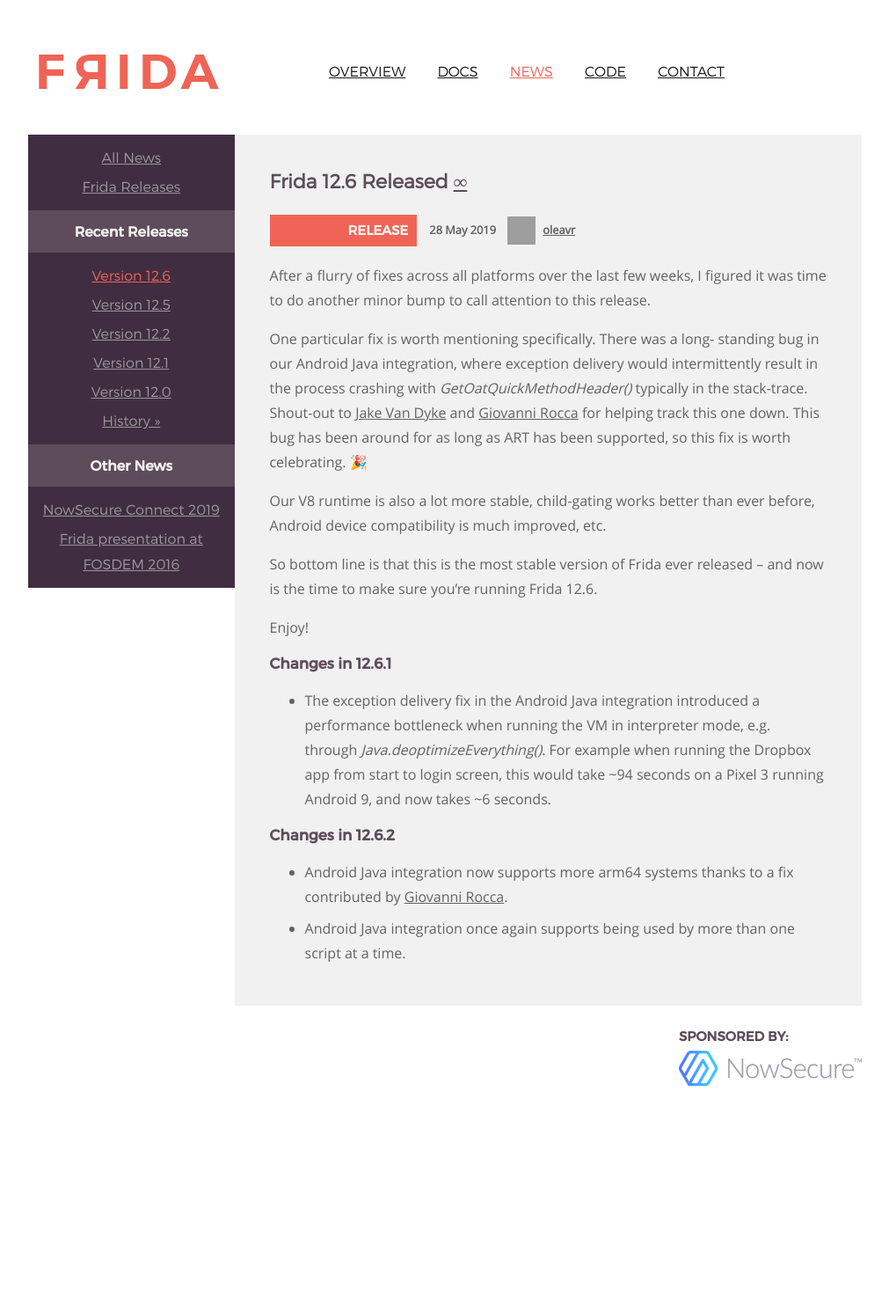
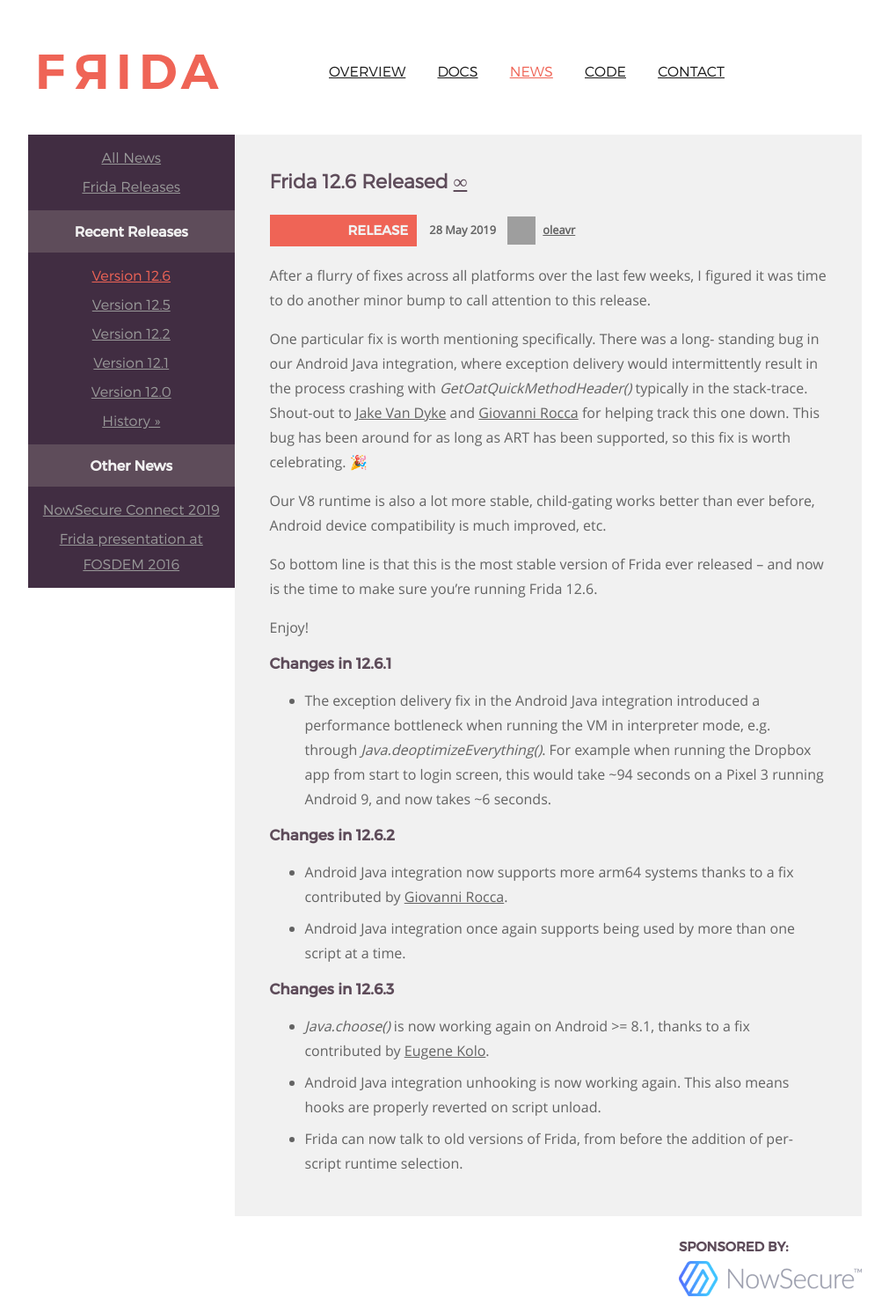
Before and after one commit to frida/frida-website, a Jekyll site: the page built from _posts/2019-05-28-frida-12-6-released.markdown, in a window 1280 px wide. Shown: the whole page at 88% size, without its empty margins (129-1140 px from the left). Built offline with Jekyll 4.4.1, drawn with Linux system fonts in a browser that asks for light colours; before the commit the page ends 1244 px from its top, so only the background shows below that; grey boxes are pictures that could not be loaded.

Commit message:
Summarize changes in 12.6.3

```diff
--- a/_posts/2019-05-28-frida-12-6-released.markdown
+++ b/_posts/2019-05-28-frida-12-6-released.markdown
@@ -42,6 +42,16 @@ Enjoy!
 - Android Java integration once again supports being used by more than
   one script at a time.
 
+### Changes in 12.6.3
+
+- *Java.choose()* is now working again on Android >= 8.1, thanks to a
+  fix contributed by [Eugene Kolo][].
+- Android Java integration unhooking is now working again. This also
+  means hooks are properly reverted on script unload.
+- Frida can now talk to old versions of Frida, from before the addition
+  of per-script runtime selection.
+
 
 [Jake Van Dyke]: https://twitter.com/giantpune
 [Giovanni Rocca]: https://twitter.com/iGio90
+[Eugene Kolo]: https://twitter.com/eugenekolo
```
